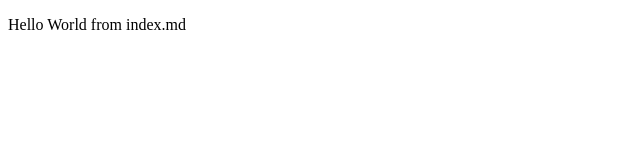
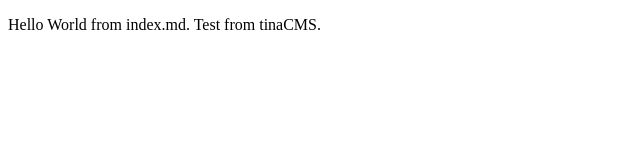
Before and after one commit to kcexn/kcexn-learn-gatsby-project-3, a Gatsby site: page / in a window 1280 px wide. Shown: the whole page, without its empty margins (0-640 px from the left). Built offline with nearby package versions, Linux system fonts and the light colour scheme; Gatsby itself is replaced by a stand-in of ours.

Commit message:
Tina commit

```diff
--- a/src/content/index.md
+++ b/src/content/index.md
@@ -1,4 +1,4 @@
 ---
 title: index.js
 ---
-Hello World from index.md
+Hello World from index.md. Test from tinaCMS.
```
